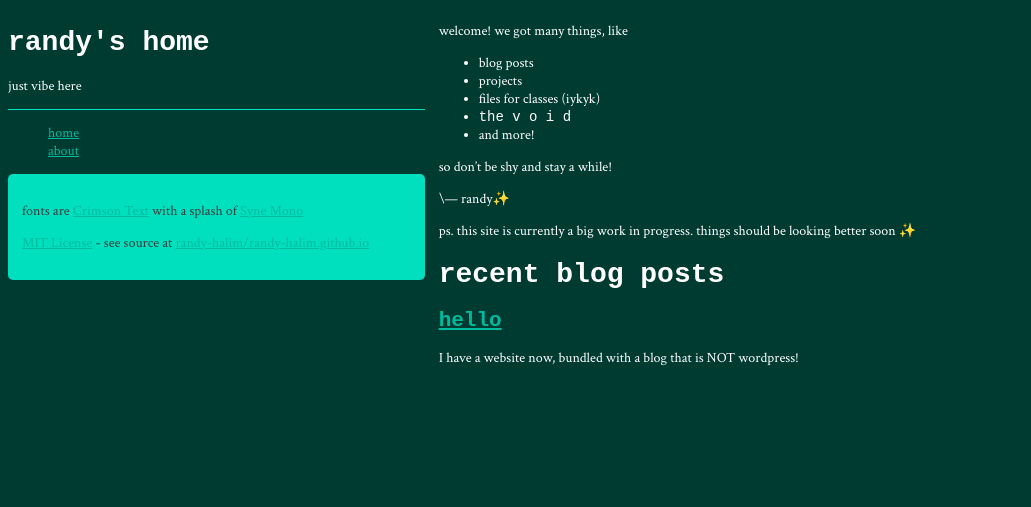
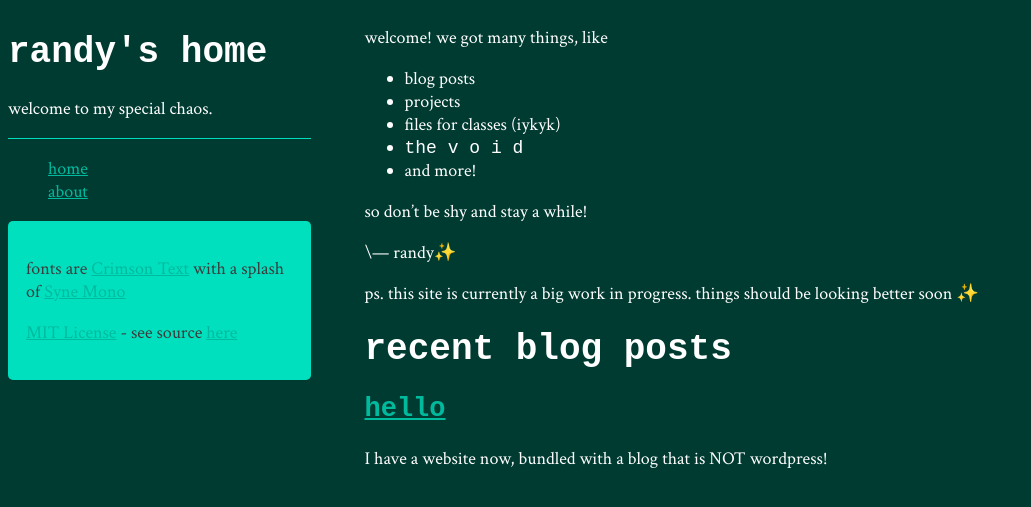
Before and after one commit to randy-halim/randy-halim.github.io, a Jekyll site: the page built from index.md, in a window 1280 px wide. Shown: the top 507 px of the page, without its empty margins (0-1031 px from the left). Built offline with Jekyll 4.4.1, drawn with Linux system fonts in a browser that asks for light colours; some web fonts are replaced; our own code applies the rules of GitHub Pages for plain Markdown files.

Commit message:
stylistic changes ✨

```diff
--- a/_layouts/default.html
+++ b/_layouts/default.html
@@ -14,7 +14,7 @@
     <div class="container">
       <div class="sidebar">
         <h1>{{ site.title }}</h1>
-        <p>just vibe here</p>
+        <p>welcome to my special chaos.</p>
         <hr />
         <nav>
           <ul>
@@ -25,7 +25,7 @@
         </nav>
         <div class="footer">
           <p>fonts are <a href="https://fonts.google.com/specimen/Crimson+Text">Crimson Text</a> with a splash of <a href="https://fonts.google.com/specimen/Syne+Mono">Syne Mono</a></p>
-          <p><a href="https://fcrh.mit-license.org/">MIT License</a> - see source at <a href="https://github.com/randy-halim/randy-halim.github.io">randy-halim/randy-halim.github.io</a></p>
+          <p><a href="https://fcrh.mit-license.org/">MIT License</a> - see source <a href="https://github.com/randy-halim/randy-halim.github.io">here</a></p>
         </div>
       </div>
       <div class="content">{{ content }}</div>
--- a/assets/css/index.scss
+++ b/assets/css/index.scss
@@ -28,7 +28,7 @@ hr {
 
 body {
   font-family: "Crimson Text", serif;
-  font-size: 14px;
+  font-size: 18px;
   background-color: $Sea-Foam-4;
   color: #FFFFFF;
 }
@@ -39,9 +39,15 @@ a, a:visited {
 
 .container {
   display: grid;
-  grid-template-columns: 1fr 2fr;
+  grid-template-columns: 1fr 3fr;
   grid-template-rows: 1fr;
-  grid-column-gap: 1em;
+  grid-column-gap: 3em;
+
+  @media screen and (max-width < 800) {
+    grid-template-columns: 1fr;
+    grid-template-rows: 1fr 3fr;
+    grid-row-gap: 3em;
+  }
 }
 
 .sidebar {
```
